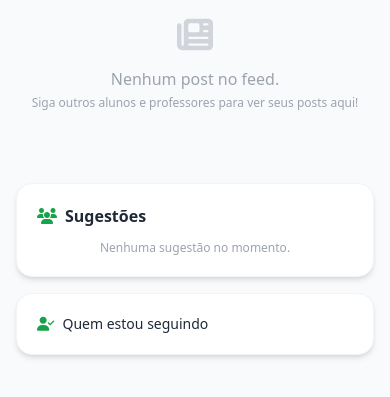
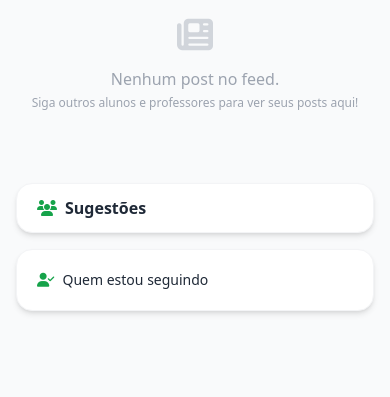
Before and after one commit to OrnilioNeto/avante-prd-python, a Django app: page /rede/ in a window 390 px wide. Shown: the part 267-664 px from the top of the page. Run offline with Django 5.2, Linux system fonts and the light colour scheme; the visitor is signed in with stand-in values (Sample User, id 1); data comes from the database, SQL or seed files in the repository; data that the repository does not hold is empty; some libraries are stand-ins or nearby versions.

Commit message:
fix: aluno nao ve Alunos no menu + sidebar sugestoes sticky

```diff
--- a/templates/base.html
+++ b/templates/base.html
@@ -29,7 +29,7 @@
           {% if user.is_superuser or user.role == 'super_admin' or user|has_perm:'ver_dashboard' %}
           <a href="{% url 'core:professor_dashboard' %}" class="nav-link px-2 py-1.5 rounded-lg hover:bg-white/10 transition whitespace-nowrap"><i class="fas fa-chart-pie mr-1"></i>Painel</a>
           {% endif %}
-          {% if user.is_superuser or user.role == 'super_admin' or user|has_perm:'ver_alunos' %}
+          {% if user.is_superuser or user.role == 'super_admin' or user.role == 'professor' %}
           <a href="{% url 'alunos:list' %}" class="nav-link px-2 py-1.5 rounded-lg hover:bg-white/10 transition whitespace-nowrap"><i class="fas fa-users mr-1"></i>Alunos</a>
           {% endif %}
           <div class="w-px h-4 bg-white/20 mx-0.5 flex-shrink-0"></div>
@@ -73,7 +73,7 @@
         {% if user.is_superuser or user.role == 'super_admin' or user|has_perm:'ver_dashboard' %}
         <a href="{% url 'core:professor_dashboard' %}" class="block px-3 py-2 rounded-lg hover:bg-white/10 transition"><i class="fas fa-chart-pie w-5"></i> Painel</a>
         {% endif %}
-        {% if user.is_superuser or user.role == 'super_admin' or user|has_perm:'ver_alunos' %}
+        {% if user.is_superuser or user.role == 'super_admin' or user.role == 'professor' %}
         <a href="{% url 'alunos:list' %}" class="block px-3 py-2 rounded-lg hover:bg-white/10 transition"><i class="fas fa-users w-5"></i> Alunos</a>
         {% endif %}
         {% if user.is_superuser or user.role == 'super_admin' or user|has_perm:'ver_financeiro' %}
--- a/templates/rede/feed.html
+++ b/templates/rede/feed.html
@@ -121,33 +121,19 @@
     {% endfor %}
   </div>
 
-  <div class="space-y-4">
-    <div class="bg-white rounded-2xl shadow-md border border-gray-100 p-5">
+  <div class="space-y-4 lg:sticky lg:top-6 lg:self-start">
+    <details class="bg-white rounded-2xl shadow-md border border-gray-100 overflow-hidden lg:hidden">
+      <summary class="px-5 py-3 font-semibold text-gray-800 cursor-pointer flex items-center gap-2"><i class="fas fa-users text-green-600"></i> Sugestões</summary>
+      <div class="px-5 pb-4 space-y-3">
+        {% include 'rede/includes/sugestoes.html' %}
+      </div>
+    </details>
+    <div class="hidden lg:block bg-white rounded-2xl shadow-md border border-gray-100 p-5">
       <h3 class="font-semibold text-gray-800 mb-3 flex items-center gap-2"><i class="fas fa-users text-green-600"></i> Sugestões</h3>
       <div class="space-y-3">
-        {% for u in sugestoes %}
-        <div class="flex items-center justify-between">
-          <a href="{% url 'rede:perfil' u.pk %}" class="flex items-center gap-2 min-w-0">
-            {% if u.profile_photo %}
-            <img src="{{ u.profile_photo.url }}" class="h-8 w-8 rounded-full object-cover flex-shrink-0">
-            {% else %}
-            <div class="h-8 w-8 rounded-full bg-green-100 flex items-center justify-center text-xs font-bold text-green-700 flex-shrink-0">
-              {{ u.first_name|first|upper }}{{ u.last_name|first|upper }}
-            </div>
-            {% endif %}
-            <span class="text-sm font-medium text-gray-700 truncate">{{ u.get_full_name|default:u.username }}</span>
-          </a>
-          <form method="post" action="{% url 'rede:seguir' u.pk %}">
-            {% csrf_token %}
-            <button type="submit" class="text-xs text-green-600 font-medium hover:text-green-700 whitespace-nowrap">Seguir</button>
-          </form>
-        </div>
-        {% empty %}
-        <p class="text-xs text-gray-400 text-center">Nenhuma sugestão no momento.</p>
-        {% endfor %}
+        {% include 'rede/includes/sugestoes.html' %}
       </div>
     </div>
-
     <div class="bg-white rounded-2xl shadow-md border border-gray-100 p-5">
       <a href="{% url 'rede:seguindo' %}" class="text-sm font-medium text-gray-800 hover:text-green-600 transition flex items-center gap-2">
         <i class="fas fa-user-check text-green-600"></i> Quem estou seguindo
--- /dev/null
+++ b/templates/rede/includes/sugestoes.html
@@ -0,0 +1,20 @@
+{% for u in sugestoes %}
+<div class="flex items-center justify-between">
+  <a href="{% url 'rede:perfil' u.pk %}" class="flex items-center gap-2 min-w-0">
+    {% if u.profile_photo %}
+    <img src="{{ u.profile_photo.url }}" class="h-8 w-8 rounded-full object-cover flex-shrink-0">
+    {% else %}
+    <div class="h-8 w-8 rounded-full bg-green-100 flex items-center justify-center text-xs font-bold text-green-700 flex-shrink-0">
+      {{ u.first_name|first|upper }}{{ u.last_name|first|upper }}
+    </div>
+    {% endif %}
+    <span class="text-sm font-medium text-gray-700 truncate">{{ u.get_full_name|default:u.username }}</span>
+  </a>
+  <form method="post" action="{% url 'rede:seguir' u.pk %}">
+    {% csrf_token %}
+    <button type="submit" class="text-xs text-green-600 font-medium hover:text-green-700 whitespace-nowrap">Seguir</button>
+  </form>
+</div>
+{% empty %}
+<p class="text-xs text-gray-400 text-center">Nenhuma sugestão no momento.</p>
+{% endfor %}
```
